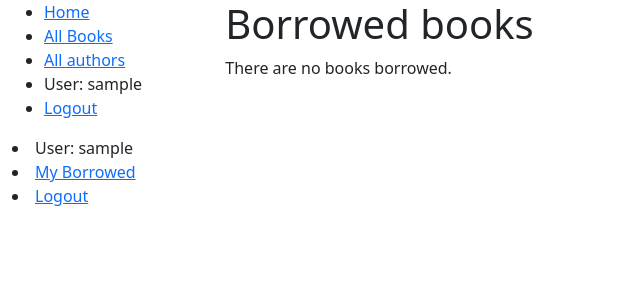
After one commit to samiksha-92/DjangoLibrary, a Django app: page /mybooks/ in a window 1280 px wide. The commit adds this page. Shown: the top 300 px of the page, without its empty margins (0-640 px from the left). Run offline with Django 3.2, Linux system fonts and the light colour scheme; the visitor is signed in with stand-in values (Sample User, id 1).

Commit message:
added view for borrowed books for borrowers

```diff
--- a/catalog/admin.py
+++ b/catalog/admin.py
@@ -18,12 +18,13 @@ class LanguageAdmin(admin.ModelAdmin):
 
 @admin.register(Book_Copy_Info)
 class Book_Copy_InfoAdmin(admin.ModelAdmin):
+    list_display = ('book', 'status', 'borrower', 'due_back', 'id')
     fieldsets = (
         ('Details', {
             'fields': ('book', 'imprint', 'id')
         }),
         ('Availability', {
-            'fields': ('status', 'due_back')
+            'fields': ('status', 'due_back','borrower')
         }),
     )
 
--- a/catalog/models.py
+++ b/catalog/models.py
@@ -34,6 +34,12 @@ class Book_Copy_Info(models.Model):
     imprint = models.CharField(max_length = 200)
     due_back = models.DateField(null =True, blank =True)
     borrower = models.ForeignKey(settings.AUTH_USER_MODEL, on_delete=models.SET_NULL, null=True, blank=True)
+
+    @property
+    def is_overdue(self):
+        """Determines if the book is overdue based on due date and current date."""
+        return bool(self.due_back and date.today() > self.due_back)
+
 
 
     LOAN_STATUS = (
--- a/catalog/templates/base_generic.html
+++ b/catalog/templates/base_generic.html
@@ -32,6 +32,18 @@
                     {% endif %}
 
                 </ul>
+
+                {% if user.is_authenticated %}
+                <li>User: {{ user.get_username }}</li>
+
+                <li><a href="{% url 'my-borrowed' %}">My Borrowed</a></li>
+
+                <li><a href="{% url 'logout' %}?next={{ request.path }}">Logout</a></li>
+                {% else %}
+                <li><a href="{% url 'login' %}?next={{ request.path }}">Login</a></li>
+                {% endif %}
+                </ul>
+
                 {% endblock %}
             </div>
             <div class="col-sm-10 ">{% block content %}{% endblock %}</div>
--- /dev/null
+++ b/catalog/templates/catalog/borrowed_books.html
@@ -0,0 +1,20 @@
+{% extends "base_generic.html" %}
+
+{% block content %}
+<h1>Borrowed books</h1>
+
+{% if book_Copy_Info_list %}
+<ul>
+
+    {% for copy in book_Copy_Info__list %}
+    <li class="{% if book_Copy_Info.is_overdue %}text-danger{% endif %}">
+        <a href="{% url 'book-detail' book_Copy_Info.book.pk %}">{{ book_Copy_Info.book.title }}</a>
+        ({{ book_Copy_Info.due_back }})
+    </li>
+    {% endfor %}
+</ul>
+
+{% else %}
+<p>There are no books borrowed.</p>
+{% endif %}
+{% endblock %}
--- a/catalog/urls.py
+++ b/catalog/urls.py
@@ -9,4 +9,6 @@ urlpatterns = [
     path('book/<int:pk>', views.BookDetailView.as_view(), name='book-detail'),
     path('authors/', views.AuthorListView.as_view(), name='authors'),
     path('author/<int:pk>', views.AuthorDetailView.as_view(), name='author-detail'),
+    path('mybooks/', views.LoanedBooksByUserListView.as_view(), name='my-borrowed')
+
 ]
--- a/catalog/views.py
+++ b/catalog/views.py
@@ -1,5 +1,6 @@
 from django.shortcuts import render
 from django.views import generic
+from django.contrib.auth.mixins import LoginRequiredMixin
 
 # Create your views here.
 
@@ -39,3 +40,18 @@ class AuthorListView(generic.ListView):
 
 class AuthorDetailView(generic.DetailView):
     model = Author
+
+
+
+
+class LoanedBooksByUserListView(LoginRequiredMixin,generic.ListView):
+    model = Book_Copy_Info
+    template_name = 'catalog/borrowed_books.html'
+
+
+    def get_queryset(self):
+        return (
+           Book_Copy_Info.objects.filter(borrower=self.request.user)
+            .filter(status__exact='o')
+            .order_by('due_back')
+        )
--- a/shiksha/urls.py
+++ b/shiksha/urls.py
@@ -21,8 +21,5 @@ from django.urls import include
 urlpatterns = [
     path('admin/', admin.site.urls),
     path('', include('catalog.urls')),
-]
-
-urlpatterns += [
     path('accounts/', include('django.contrib.auth.urls')),
 ]
```
Also changed, not shown: catalog/migrations/0002_book_copy_info_borrower.py (added).
